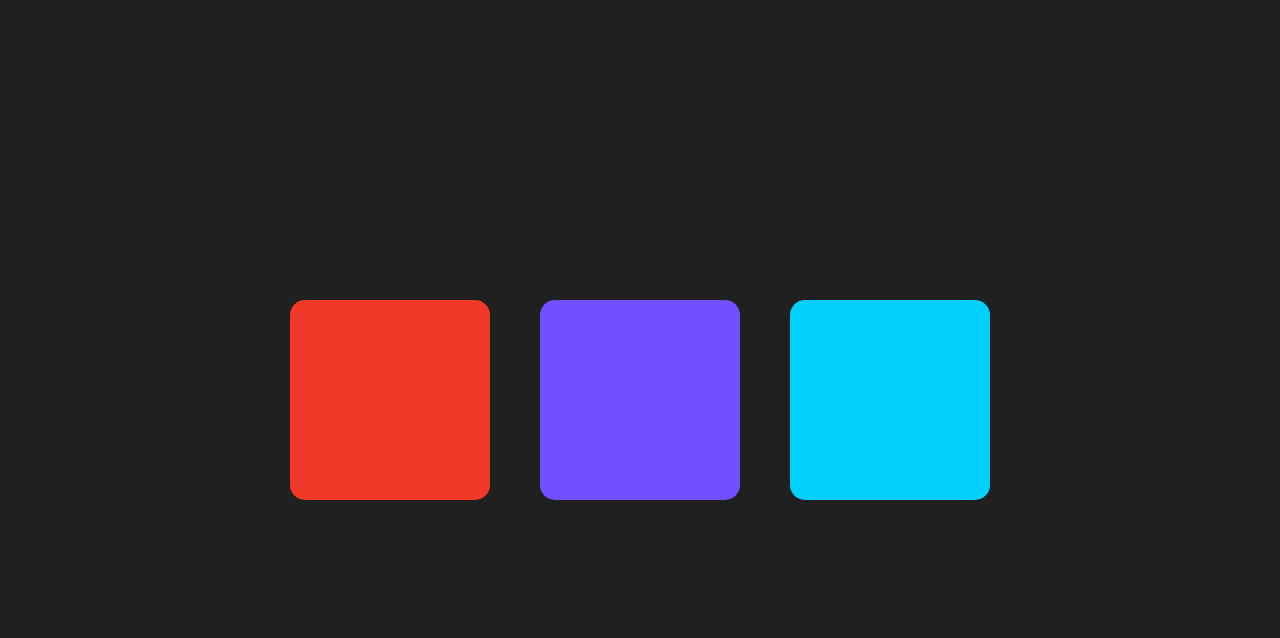
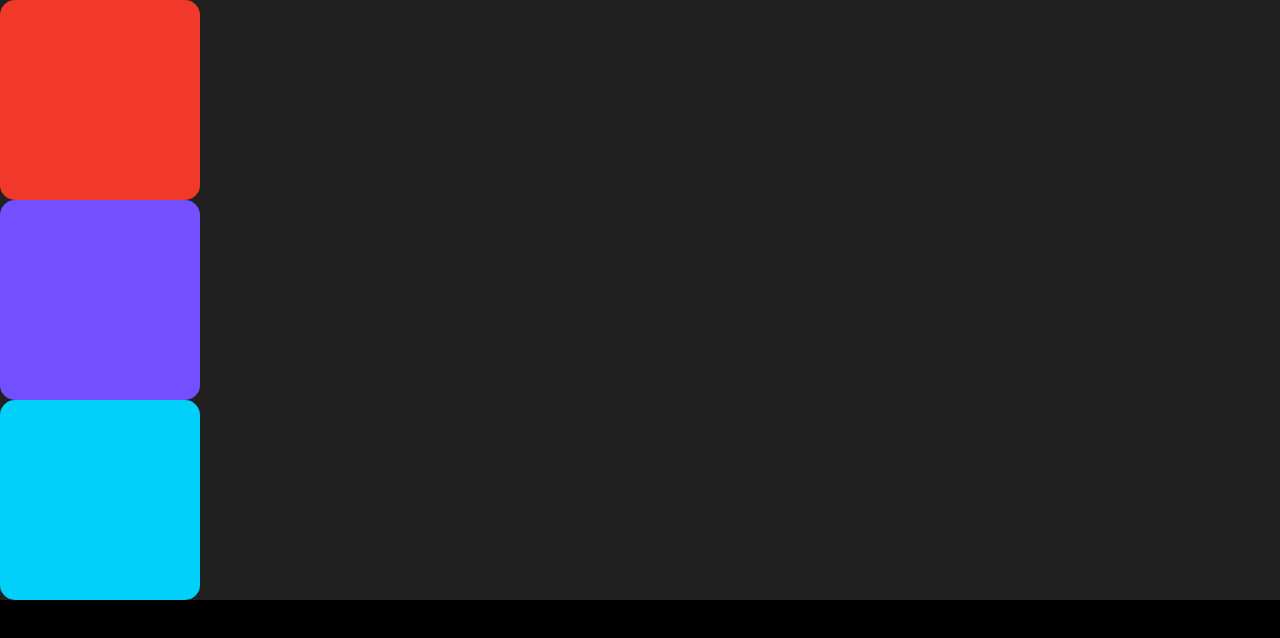
Before and after one commit to RamsesLopezPulido/CursoIntesivoHtmlyCss, a plain HTML site: page 1/index.html in a window 1280 px wide. Drawn offline with Linux system fonts and the light colour scheme.

Commit message:
segundo commit

```diff
--- a/1/styles.css
+++ b/1/styles.css
@@ -8,13 +8,7 @@ body {
 
 .container {
     background-color: #202020;
-    display: flex;
-    flex-direction: row;
-    justify-content:center;
-    align-items: center;
-    height: 100vh;
-    flex-wrap: wrap;
-    gap: 50px ;
+
 }
 
 .uno {
--- /dev/null
+++ b/Practica/s1.css
@@ -0,0 +1,27 @@
+body {
+    margin: 0;
+    padding: 0;
+    box-sizing: border-box;
+    font-family: sans-serif;
+}
+
+.container {
+    background-color: khaki;
+    padding: 5px;
+    border: 1px solid black;
+    margin: 15px;
+
+    /* En flexbox primero debemos de poner
+        obligatoriamente lo siguiente en el contenerdor padre */
+    display: flex;
+
+    flex-flow: row wrap;
+
+    justify-content: space-around;
+
+.box {
+    border: 3px solid black;
+    font-size: 30px;
+    text-align: center;
+    margin: 15px;
+}
```
Also changed, not shown: Practica/p1.html (added, +21 -0 lines).
